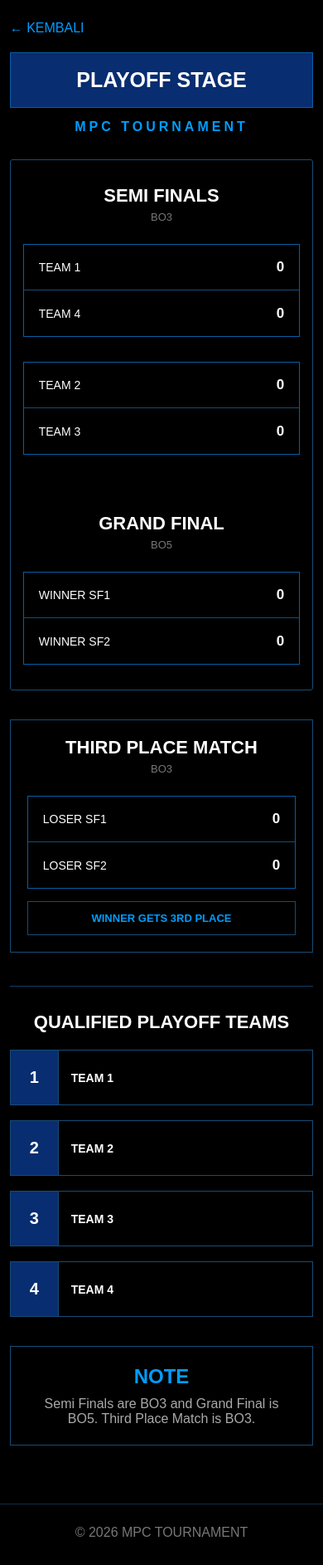
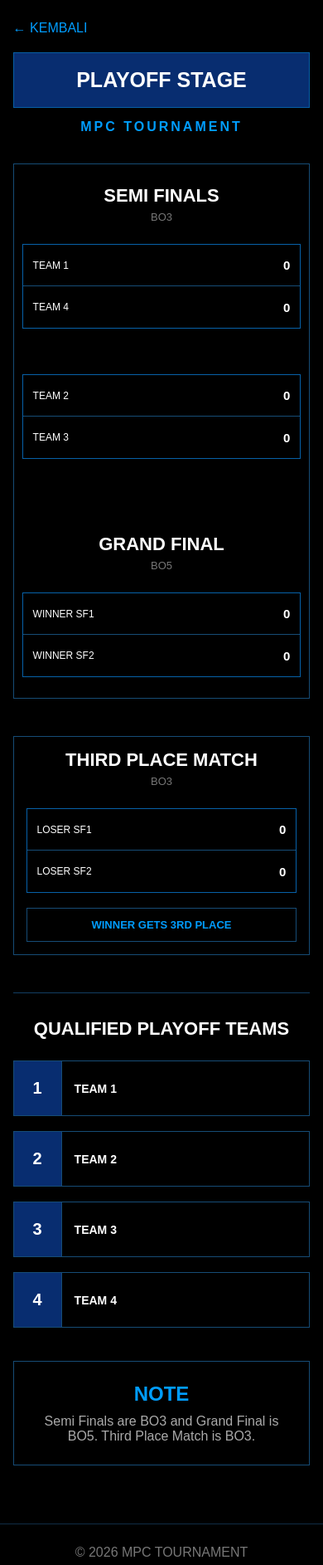
Before and after one commit to naqiuddin2303/MPC, a Flask app: page /playoff in a window 390 px wide. Shown: the part 104-1990 px from the top of the page at 83% size. Before the commit the page ends 1956 px from the top, so only its background shows below. Run offline with Flask 3, Linux system fonts and the light colour scheme.

Commit message:
Update style.css

```diff
--- a/static/style.css
+++ b/static/style.css
@@ -89,19 +209,22 @@ nav {
 
 
 /* ==========================================
-   PLAYOFF HEADER
+   PAGE HEADER
 ========================================== */
 
-.playoff-header {
+.playoff-header,
+.page-header {
     text-align: center;
-    margin-bottom: 30px;
+
+    margin-bottom: 35px;
 }
 
-.playoff-header h1 {
-    width: 70%;
-    margin: auto;
+.playoff-header h1,
+.page-header h1 {
+    width: 100%;
 
     background: #082d70;
+
     border: 1px solid #075fa5;
 
     padding: 18px;
@@ -109,37 +232,157 @@ nav {
     font-size: 34px;
 }
 
-.playoff-header p {
+.playoff-header p,
+.page-header p {
     color: #009dff;
 
     margin-top: 14px;
 
     font-weight: bold;
 
-    letter-spacing: 4px;
+    letter-spacing: 3px;
 }
 
 
 /* ==========================================
-   PLAYOFF BRACKET
+   LEADERBOARD
 ========================================== */
 
+.leaderboard {
+    width: 94%;
+
+    max-width: 1500px;
+
+    margin: auto;
+
+    padding: 25px 0 70px;
+}
+
+.leaderboard h1 {
+    background: #082d70;
+
+    border: 1px solid #075fa5;
+
+    text-align: center;
+
+    padding: 18px;
+
+    font-size: 34px;
+}
+
+.subtitle {
+    color: #009dff;
+
+    font-weight: bold;
+
+    letter-spacing: 3px;
+
+    margin: 20px 0;
+}
+
+.leaderboard section {
+    margin-top: 35px;
+}
+
+.leaderboard section h2 {
+    text-align: center;
+
+    background: #082d70;
+
+    border: 1px solid #075fa5;
+
+    padding: 16px;
+
+    margin-bottom: 20px;
+}
+
+
+/* ==========================================
+   TABLE
+========================================== */
+
+.table-section {
+    margin-bottom: 50px;
+}
+
+.table-section h2 {
+    text-align: center;
+
+    background: #082d70;
+
+    border: 1px solid #075fa5;
+
+    padding: 16px;
+
+    margin-bottom: 20px;
+}
+
+.table-container {
+    width: 100%;
+
+    overflow-x: auto;
+}
+
+table {
+    width: 100%;
+
+    border-collapse: collapse;
+}
+
+th {
+    background: #082d70;
+
+    border: 1px solid #164c76;
+
+    padding: 15px;
+}
+
+td {
+    border: 1px solid #15334e;
+
+    padding: 13px;
+
+    text-align: center;
+}
+
+td.left {
+    text-align: left;
+}
+
+tbody tr:hover,
+tr:hover {
+    background: #031426;
+}
+
+
+/* ==================================================
+   PLAYOFF BRACKET
+================================================== */
+
 .playoff-bracket {
+    position: relative;
+
     width: 100%;
+
     max-width: 1200px;
 
-    min-height: 430px;
+    min-height: 500px;
 
-    margin: 30px auto 0;
+    margin: 35px auto 0;
 
-    padding: 40px 55px;
+    padding: 45px 55px;
 
     display: grid;
 
     /*
-       KIRI  = SEMI FINALS
-       TENGAH = RUANG
-       KANAN = GRAND FINAL
+       COLUMN 1
+       SEMI FINALS
+
+       COLUMN 2
+       CONNECTOR SPACE
+
+       COLUMN 3
+       GRAND FINAL
     */
 
     grid-template-columns:
@@ -147,30 +390,32 @@ nav {
         100px
         minmax(400px, 1fr);
 
+    column-gap: 20px;
+
     align-items: center;
 
     background: #000;
 
     border: 1px solid #164c76;
-
-    border-radius: 3px;
 }
 
 
-/* ==========================================
+/* ==================================================
    SEMI FINALS
-========================================== */
+================================================== */
 
 .semi-finals {
+    grid-column: 1;
+
     width: 100%;
-
-    grid-column: 1;
 
     display: flex;
 
     flex-direction: column;
 
     align-items: center;
+
+    justify-content: center;
 }
 
 .semi-finals h2 {
@@ -192,15 +437,16 @@ nav {
 }
 
 
-/* ==========================================
-   SEMI FINAL MATCH
-========================================== */
+/* ==================================================
+   SEMI FINAL MATCHES
+================================================== */
 
 .semi-match {
     width: 100%;
+
     max-width: 420px;
 
-    margin-bottom: 30px;
+    margin: 0 auto 55px;
 }
 
 .semi-match:last-child {
@@ -218,6 +464,9 @@ nav {
     background: #000;
 
     border: 1px solid #075fa5;
+
+    box-shadow:
+        0 0 0 1px rgba(0, 157, 255, 0.03);
 }
 
 .team-row {
@@ -240,21 +489,125 @@ nav {
     border-bottom: none;
 }
 
+.team-row span {
+    color: #fff;
+
+    font-size: 14px;
+}
+
 .team-row strong {
+    color: #fff;
+
     font-size: 17px;
-
-    color: #fff;
 }
 
 
-/* ==========================================
+/* ==================================================
+   CONNECTOR
+================================================== */
+
+/*
+   Ruang tengah sengaja dikekalkan supaya
+   Grand Final berada di sebelah kanan.
+*/
+
+.bracket-lines {
+    grid-column: 2;
+
+    width: 100px;
+
+    height: 300px;
+
+    position: relative;
+}
+
+
+/*
+   Connector dari Semi Final 1
+*/
+
+.line-top {
+    position: absolute;
+
+    left: 0;
+
+    top: 55px;
+
+    width: 50px;
+
+    height: 2px;
+
+    background: #009dff;
+}
+
+
+/*
+   Connector dari Semi Final 2
+*/
+
+.line-bottom {
+    position: absolute;
+
+    left: 0;
+
+    bottom: 55px;
+
+    width: 50px;
+
+    height: 2px;
+
+    background: #009dff;
+}
+
+
+/*
+   Garisan vertical
+*/
+
+.line-middle {
+    position: absolute;
+
+    left: 50px;
+
+    top: 55px;
+
+    width: 2px;
+
+    height: 190px;
+
+    background: #009dff;
+}
+
+
+/*
+   Garisan masuk ke Grand Final
+*/
+
+.line-final {
+    position: absolute;
+
+    left: 50px;
+
+    top: 150px;
+
+    width: 50px;
+
+    height: 2px;
+
+    background: #009dff;
+}
+
+
+/* ==================================================
    GRAND FINAL
-========================================== */
+================================================== */
 
 .grand-final {
+    grid-column: 3;
+
     width: 100%;
 
-    grid-column: 3;
+    min-height: 300px;
 
     display: flex;
 
@@ -283,39 +628,25 @@ nav {
 
 .grand-match {
     width: 100%;
+
     max-width: 420px;
 
-    margin-top: 0;
+    margin: 0 auto;
 }
 
 
-/* ==========================================
-   BUANG CONNECTOR LAMA
-========================================== */
-
-.bracket-lines {
-    display: none !important;
-}
-
-.line-top,
-.line-bottom,
-.line-middle,
-.line-final {
-    display: none !important;
-}
-
-
-/* ==========================================
-   THIRD PLACE MATCH
-========================================== */
+/* ==================================================
+   THIRD PLACE
+================================================== */
 
 .third-place-section {
     width: 100%;
+
     max-width: 550px;
 
-    margin: 35px auto 0;
+    margin: 45px auto 0;
 
-    padding: 25px 30px;
+    padding: 30px;
 
     text-align: center;
 
@@ -333,7 +664,7 @@ nav {
 .third-match {
     width: 100%;
 
-    margin: 20px auto 15px;
+    margin: 25px auto 18px;
 
     text-align: left;
 }
@@ -351,15 +682,16 @@ nav {
 }
 
 
-/* ==========================================
+/* ==================================================
    QUALIFIED PLAYOFF TEAMS
-========================================== */
+================================================== */
 
 .qualified-section {
     width: 100%;
+
     max-width: 1200px;
 
-    margin: 40px auto 0;
+    margin: 45px auto 0;
 
     padding-top: 30px;
 
@@ -371,7 +703,7 @@ nav {
 
     font-size: 22px;
 
-    margin-bottom: 20px;
+    margin-bottom: 25px;
 }
 
 .qualified-grid {
@@ -380,7 +712,7 @@ nav {
     display: grid;
 
     grid-template-columns:
-        repeat(4, 1fr);
+        repeat(4, minmax(0, 1fr));
 
     gap: 18px;
 }
@@ -427,17 +760,18 @@ nav {
 }
 
 
-/* ==========================================
+/* ==================================================
    NOTE
-========================================== */
+================================================== */
 
 .note-box {
     width: 100%;
+
     max-width: 650px;
 
-    margin: 35px auto 0;
+    margin: 40px auto 0;
 
-    padding: 22px;
+    padding: 25px;
 
     border: 1px solid #164c76;
 
@@ -472,39 +806,57 @@ footer {
 }
 
 
-/* ==========================================
+/* ==================================================
    TABLET
-========================================== */
+================================================== */
 
-@media (max-width: 1000px) {
+@media (max-width: 1100px) {
 
     .playoff-bracket {
-        grid-template-columns: 1fr 1fr;
+        grid-template-columns:
+            minmax(300px, 1fr)
+            70px
+            minmax(300px, 1fr);
 
-        gap: 40px;
+        padding: 40px 25px;
 
-        padding: 35px 25px;
+        column-gap: 10px;
     }
 
-    .semi-finals {
-        grid-column: 1;
+    .bracket-lines {
+        width: 70px;
     }
 
-    .grand-final {
-        grid-column: 2;
+    .line-top {
+        width: 35px;
+    }
+
+    .line-bottom {
+        width: 35px;
+    }
+
+    .line-middle {
+        left: 35px;
+    }
+
+    .line-final {
+        left: 35px;
+
+        width: 35px;
     }
 
     .qualified-grid {
-        grid-template-columns: repeat(2, 1fr);
+        grid-template-columns:
+            repeat(2, 1fr);
     }
 }
 
 
-/* ==========================================
+/* ==================================================
    MOBILE
-========================================== */
+================================================== */
 
-@media (max-width: 700px) {
+@media (max-width: 750px) {
 
     nav {
         flex-direction: column;
@@ -522,24 +875,24 @@ footer {
         justify-content: center;
     }
 
-    .nav-links a {
+    .nav-links a,
+    .menu a {
         padding: 7px 0;
 
         font-size: 11px;
     }
 
-    .playoff-header h1 {
-        width: 100%;
 
-        font-size: 25px;
-    }
+    /* PLAYOFF JADI VERTICAL DI PHONE */
 
     .playoff-bracket {
         display: flex;
 
         flex-direction: column;
 
-        gap: 35px;
+        gap: 45px;
+
+        min-height: auto;
 
         padding: 30px 15px;
     }
@@ -549,20 +902,89 @@ footer {
         width: 100%;
     }
 
-    .grand-final {
-        min-height: auto;
-    }
-
     .semi-match,
     .grand-match {
         max-width: 500px;
     }
 
+    .bracket-lines {
+        display: none;
+    }
+
+    .grand-final {
+        min-height: auto;
+    }
+
+
+    /* HEADER */
+
+    .playoff-header h1,
+    .page-header h1 {
+        font-size: 25px;
+    }
+
+
+    /* HOME */
+
+    .home h1 {
+        font-size: 55px;
+
+        letter-spacing: 5px;
+    }
+
+    .home h2 {
+        font-size: 15px;
+    }
+
+
+    /* QUALIFIED */
+
     .qualified-grid {
         grid-template-columns: 1fr;
     }
+
+
+    /* THIRD PLACE */
 
     .third-place-section {
         padding: 20px;
     }
 }
+
+
+/* ==================================================
+   SMALL PHONE
+================================================== */
+
+@media (max-width: 450px) {
+
+    .page-container {
+        width: 92%;
+    }
+
+    .playoff-bracket {
+        padding: 25px 10px;
+    }
+
+    .team-row {
+        min-height: 50px;
+
+        padding: 0 12px;
+    }
+
+    .team-row span {
+        font-size: 12px;
+    }
+
+    .team-row strong {
+        font-size: 15px;
+    }
+
+    .third-place-section {
+        padding: 15px;
+    }
+
+    .home h1 {
+        font-size: 42px;
+    }
+}
```
Also changed, not shown: other parts of static/style.css (+131 -17 lines).
